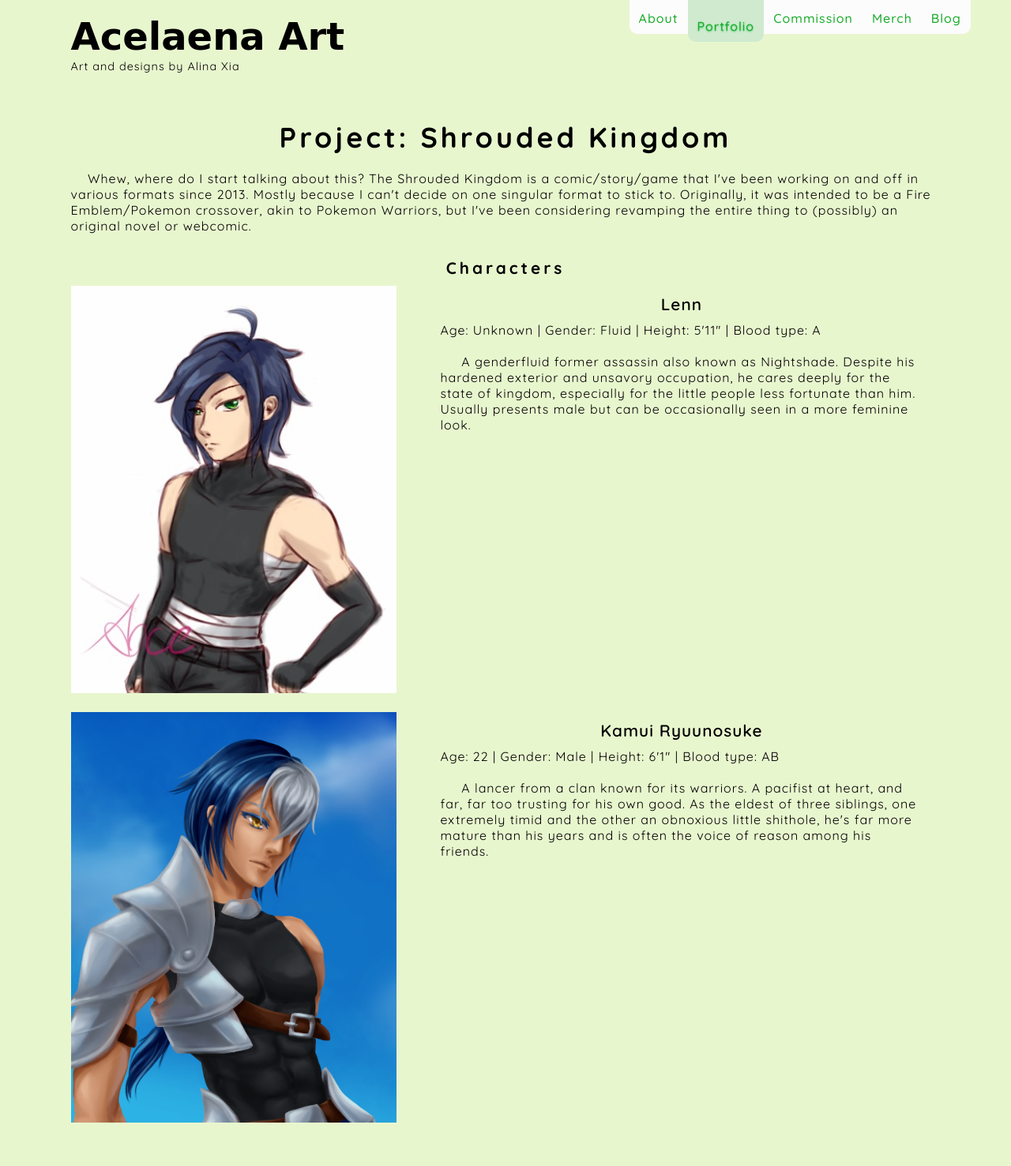
After one commit to acelaena/acelaena.github.io, a PHP site: page /portfolio/project_shrouded_kingdom.html in a window 1280 px wide. The commit adds this page. Shown: the whole page at 79% size. Run offline with PHP 8.4, Linux system fonts and the light colour scheme.

Commit message:
updaaates

```diff
--- /dev/null
+++ b/portfolio/project_shrouded_kingdom.html
@@ -0,0 +1,77 @@
+<!DOCTYPE html>
+<html>
+<head>
+
+<link rel="stylesheet" href="../styles/style.css">
+<link rel="stylesheet" href="../styles/header.css">
+
+<meta name="viewport" content="width=device-width, initial-scale=1.0">
+
+<link href="https://fonts.googleapis.com/css?family=Quicksand:300,400,500,600,700&display=swap" rel="stylesheet">
+
+
+<title>Shrouded Kingdom - Acelaena Art</title>
+</head>
+<body>
+<div class="header">
+    <div class="left">
+        <h1> Acelaena Art</h1>
+        <p>Art and designs by Alina Xia</p>
+    </div>
+
+    <div class="right">
+        <a href="../" class="first">
+        About</a><a href="." id="active" >
+        Portfolio</a><a href="../commissions/">
+        Commission</a><a href="">
+        Merch</a><a href="" class="last">
+        Blog</a>
+    </div>
+</div>
+
+
+<div class="container" style="justify-content: flex-start">
+<div class="column-wide"><h1 style="letter-spacing: 4px; text-align: center">Project: Shrouded Kingdom</h1><br>
+
+<p>&nbsp;&nbsp;&nbsp;&nbsp;Whew, where do I start talking about this? The Shrouded Kingdom is a comic/story/game that I've been working on and off in various formats since 2013. Mostly because I can't decide on one singular format to stick to. Originally, it was intended to be a Fire Emblem/Pokemon crossover, akin to Pokemon Warriors, but I've been considering revamping the entire thing to (possibly) an original novel or webcomic.
+<br><br>
+</p>
+
+<h3 style="letter-spacing: 4px; text-align: center"><b>Characters</b></h3>
+</div>
+
+<div class="column-narrow">
+<img src="../portfolio/thumbs/Lenn_sketch.jpg" style="width: 100%">
+</div>
+<div class="column" style="flex:50%; padding-left: 5%">
+
+
+<h3 style="text-align: center">Lenn</h3>
+<p>
+Age: Unknown | Gender: Fluid | Height: 5'11" | Blood type: A <br>
+
+<br>&nbsp;&nbsp;&nbsp;&nbsp; A genderfluid former assassin also known as Nightshade. Despite his hardened exterior and unsavory occupation, he cares deeply for the state of kingdom, especially for the little people less fortunate than him. Usually presents male but can be occasionally seen in a more feminine look.
+</p>
+
+
+</div>
+
+<div class="column-wide"><br></div>
+
+<div class="column-narrow">
+<img src="../images/kamui.png" style="width: 100%">
+</div>
+<div class="column" style="flex:50%; padding-left: 5%">
+
+
+<h3 style="text-align: center">Kamui Ryuunosuke</h3>
+<p>
+Age: 22 | Gender: Male | Height: 6'1" | Blood type: AB <br>
+
+<br>&nbsp;&nbsp;&nbsp;&nbsp; A lancer from a clan known for its warriors. A pacifist at heart, and far, far too trusting for his own good. As the eldest of three siblings, one extremely timid and the other an obnoxious little shithole, he's far more mature than his years and is often the voice of reason among his friends.
+</p>
+
+
+</div>
+</div>
+</body>
--- a/styles/commission.css
+++ b/styles/commission.css
@@ -61,13 +61,13 @@ div.polaroid-tab {
 @media screen and (min-width: 600px) and (orientation: landscape) /* For Large Screens */
 {
     div.polaroid {
-        flex: 30%;
+        flex: 32%;
         max-width: 260px;
         margin: 10px;
         box-sizing: border-box;
     }
 
-    div.polaroid-tab {padding: 5% 10%;    }
+    div.polaroid-tab {padding: 5% 10%;}
 
     #request {
         height: 40pt;
--- a/styles/style.css
+++ b/styles/style.css
@@ -46,8 +46,9 @@ li{
     flex-wrap: wrap;
 }
 
-.column{width: 100%;}
-.column-wide {width:100%;}
+.column{width: 100%; flex: 90%; box-sizing: border-box}
+.column-wide {width:100%; box-sizing: border-box}
+.column-narrow {width:30%; flex:25%; box-sizing: border-box}
 
 .button {
     display: inline-block;
@@ -106,22 +107,13 @@ li{
     cursor: pointer;
 }
 
-/*
-.zoom{
-    transform: scale(2.5);
-    position: relative;
-    width: 174px;
-    margin: 10px;
-    margin-top: 100px;
-}
-*/
 
 @media screen and (min-width: 600px) and (orientation: landscape) /* For Large Screens */
 {
 
     h1 {font-size: 2.8vw;}
     h2 {font-size: 2vw;}
-
+    p {line-height: 1.25;}
     .button {
         font-size: 1.6vw;
         font-weight: 500;
@@ -130,12 +122,8 @@ li{
     .column {
         width: 46%;
         padding: 0 2%;
-        box-sizing: border-box;
     }
-    .zoom{
-        transform: scale(1);
-        position: static;
-        margin-top: 20px;
-    }
+    .column-narrow {width: 20%; flex:25%}
+
 
 }
```
Also changed, not shown: portfolio/index.html (+9 -9 lines), portfolio/webdesign.html (+11 -10 lines), images/kamui.png (added), images/song_thumb.png (added), 4 other files.
